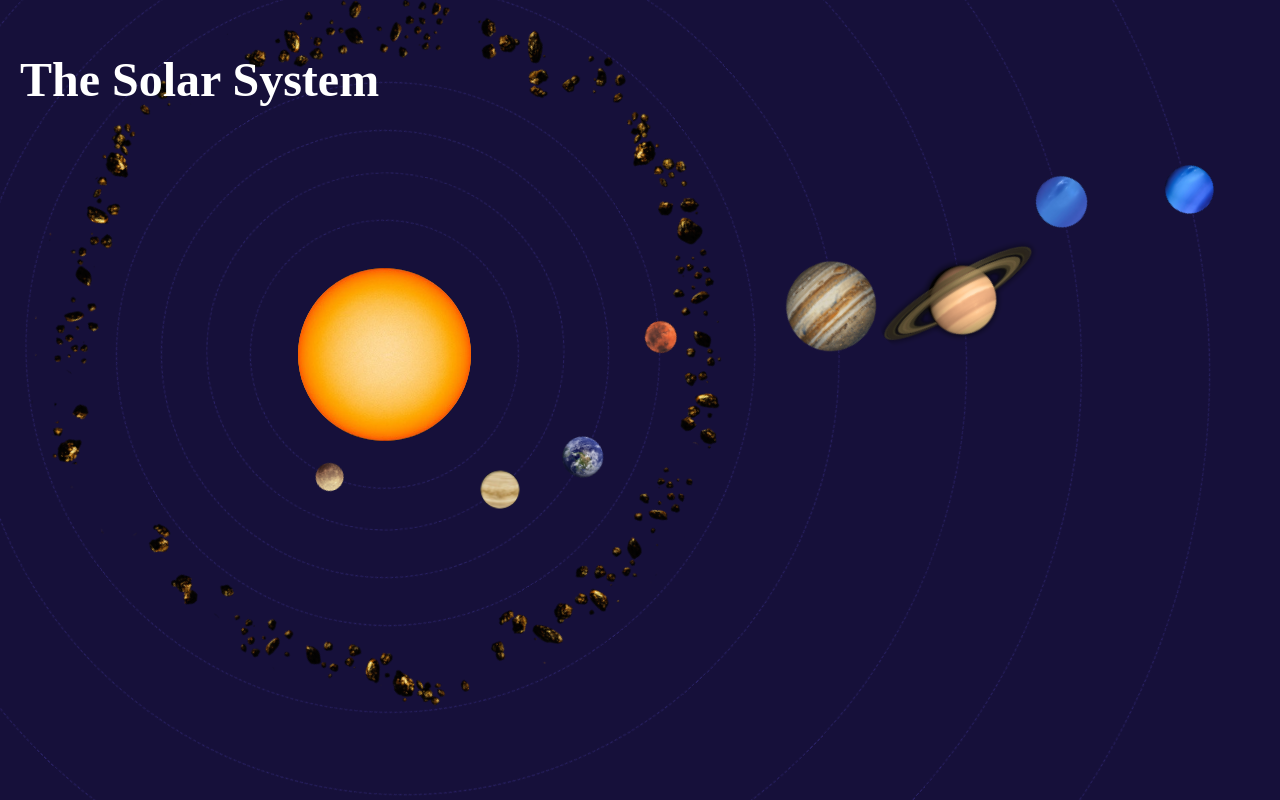
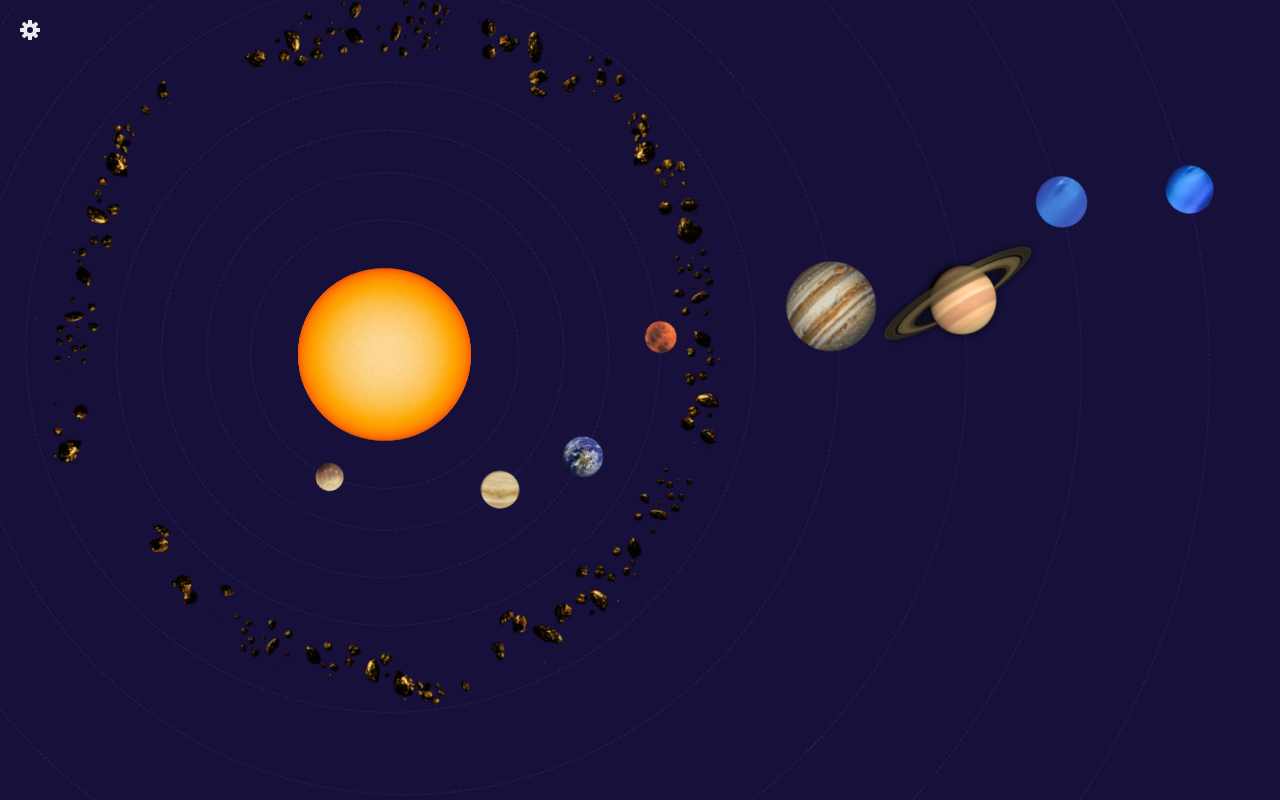
Before and after one commit to wteo/solarSystem, a Vue app: page / in a window 1280 px wide. Built offline with nearby package versions, Linux system fonts and the light colour scheme.

Commit message:
added setting components

```diff
--- a/src/App.vue
+++ b/src/App.vue
@@ -11,15 +11,42 @@ import OuterPlanets from './components/OuterPlanets.vue';
 
 
 export default defineComponent({
+  data() {
+    return {
+      isSettingsClicked: false,
+      isVisible: false
+    }
+  },
   components: { Description, Sun, InnerPlanets, AsteroidBelt, OuterPlanets },
-
+  methods: {
+    settingsHandler() {
+      this.isSettingsClicked = !this.isSettingsClicked;
+    },
+    orbitHandler() {
+      this.isVisible = !this.isVisible;
+    }
+  }
 })
 
 </script>
 
 <template>
-
-  <h1>The Solar System</h1>
+  <nav>
+    <div id="settings" @click="settingsHandler">
+      <img class="image" src="./icons/settings.png" alt=" +settings"/>
+    </div>
+    <Transition>
+      <ul v-if="isSettingsClicked" id="menu">
+        <li>
+          <span>Orbit</span>
+          <div @click="orbitHandler" id="orbit-visibility">
+            <span id="on" v-if="isVisible">On</span>
+            <span id="off" v-if="!isVisible">Off</span>
+          </div>
+        </li>
+      </ul>
+    </Transition>
+  </nav>
   <div class="solarSystemContainer">
     <Sun />
     <InnerPlanets />
@@ -32,4 +59,57 @@ export default defineComponent({
 
 <style lang="scss">
   @import '@/scss/main.scss';
+
+  .orbit {
+    border: $orbit-border;
+  }
+
+  nav {
+
+    position: fixed;
+    z-index: 200;
+    color: $font-color;
+    top: 20px;
+    left: 20px;
+
+    > * {
+      margin: 0;
+      padding: 0;
+    }
+
+    ul {
+
+      list-style-type: none;
+      border: 1px solid white;
+      background-color: $space-background-color;
+      padding: 10px;
+      border-radius: 5px;
+
+      li {
+        display: flex;
+        flex-direction: row;
+
+        #orbit-visibility {
+          margin-left: 8px;
+
+          &:hover {
+            cursor: pointer;
+          }
+
+          #on {
+            color: greenyellow;
+          }
+          #off {
+            color: rgb(131, 64, 64);
+          }
+        }
+      }
+    }
+
+    #settings {
+      width: 20px;
+    }
+
+  }
+
 </style>
--- a/src/components/Description.vue
+++ b/src/components/Description.vue
@@ -31,7 +31,7 @@ export default defineComponent({
 
 .description {
     position: relative;
-    top: 80px;
+    top: 20px;
     background-color: rgba(1, 77, 116, 0.7);
     color: $font-color;
     width: 60%;
@@ -42,7 +42,7 @@ export default defineComponent({
 
 .close-button {
     position: relative;
-    top: 105px;
+    top: 45px;
     left: 58%;
     background-color: transparent;
     color: $font-color;
--- a/src/scss/_main.scss
+++ b/src/scss/_main.scss
@@ -7,17 +7,18 @@
     box-sizing: border-box;
 }
 
+.image {
+    height: 100%;
+    width: 100%;
+}
+
 #body {
 
     background-color: $space-background-color;
 
-    h1 {
-        position: fixed;
-        top: 20px;
-        left: 20px;
-        font-size: 300%;
-        z-index: 200;
-        color: $font-color;
+    .image {
+        height: 100%;
+        width: 100%;
     }
 
     .solarSystemContainer {
@@ -31,8 +32,6 @@
         }
 
         .image {
-            width: 100%;
-            height: 100%;
             border-radius: 100%;
         }
 
@@ -59,7 +58,6 @@
 
         .orbit {
             position: absolute;
-            border: $orbit-border;
             border-radius: 100%;
 
             @each $planet, $top, $left, $height, $width in $planet-positions {
```
Also changed, not shown: src/icons/settings.png (added), src/scss/helpers/_mixins.scss (line endings or trailing spaces).
